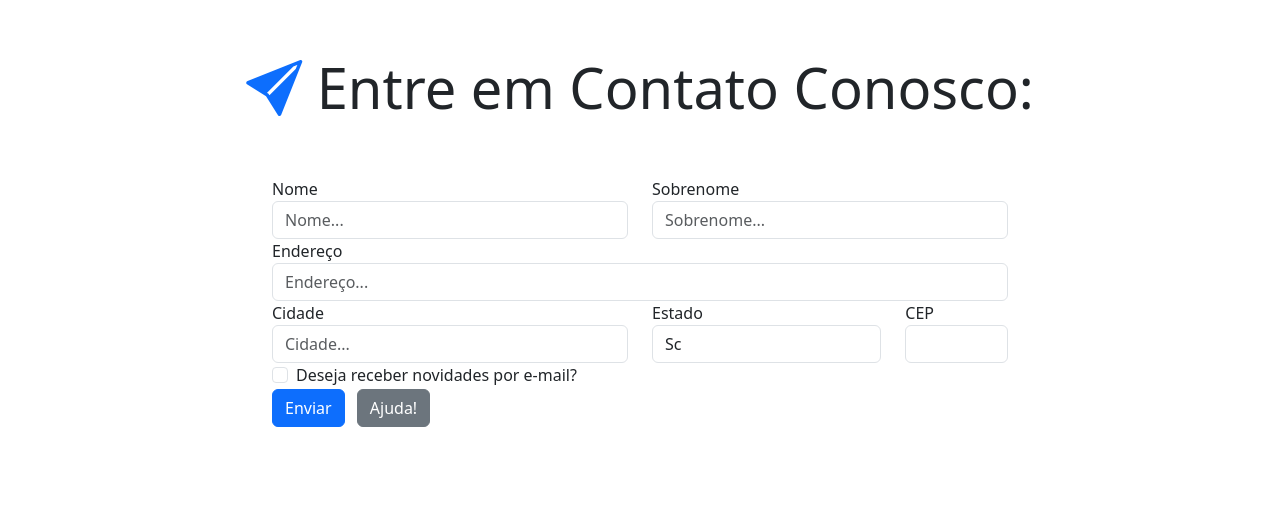
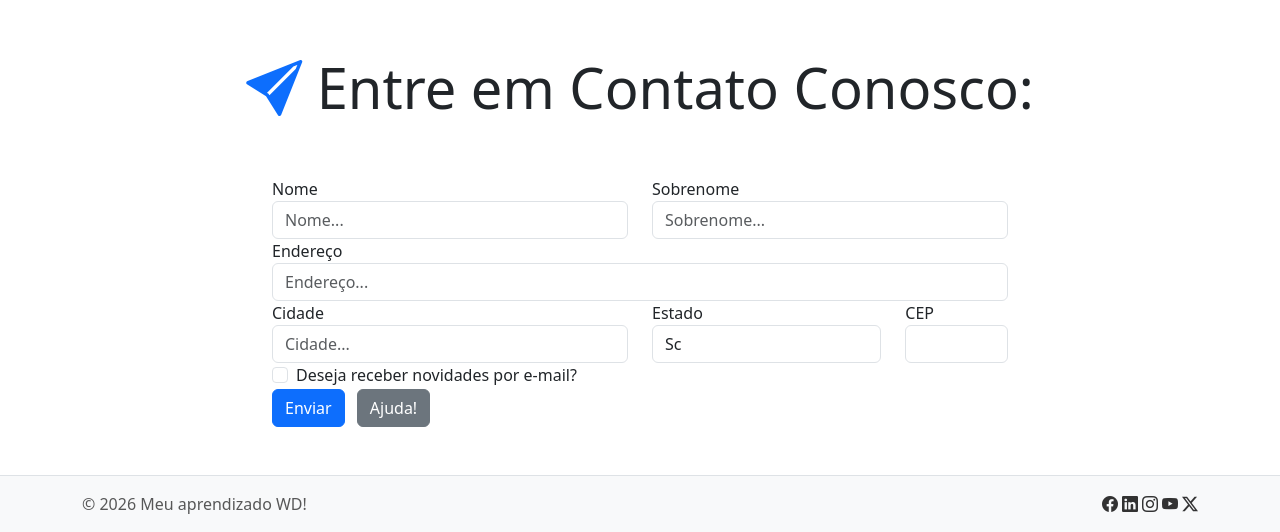
Before and after one commit to cirleno/site-bootstrap-aprendizado, a website: page Index.html in a window 1280 px wide. Shown: the part 3466-3998 px from the top of the page. Before the commit the page ends 3941 px from the top, so only its background shows below. Drawn offline with nearby package versions, Linux system fonts and the light colour scheme.

Commit message:
Adiciona footer com icones de redes sociais

```diff
--- a/Index.html
+++ b/Index.html
@@ -391,8 +391,27 @@
     </div>
     <!--Modal fim.-->
 
-    <footer class="">
-
+    <footer class="navbar navbar-light bg-light border-top ">
+      <div class="container justify-content-between">
+        <span class="navbar-text">&copy; 2026 Meu aprendizado WD!</span>
+        <ul class="navbar-nav flex-row gap-1">
+          <li class="nav-item">
+            <a class="nav-link" href="#"><i class="bi bi-facebook" aria-hidden="true"></i><span class="visually-hidden">Facebook</span></a>
+          </li>
+          <li class="nav-item">
+            <a class="nav-link" href="#"><i class="bi bi-linkedin" aria-hidden="true"></i><span class="visually-hidden">Linkedin</span></a>
+          </li>
+          <li class="nav-item">
+            <a class="nav-link" href="#"><i class="bi bi-instagram" aria-hidden="true"></i><span class="visually-hidden">Instagram</span></a>
+          </li>
+          <li class="nav-item">
+            <a class="nav-link" href="#"><i class="bi bi-youtube" aria-hidden="true"></i><span class="visually-hidden">Youtube</span></a>
+          </li>
+          <li class="nav-item">
+            <a class="nav-link" href="#"><i class="bi bi-twitter-x" aria-hidden="true"></i><span class="visually-hidden">X</span></a>
+          </li>
+        </ul>
+      </div>
     </footer>
 
     <!--Optional Javascript -->
```
